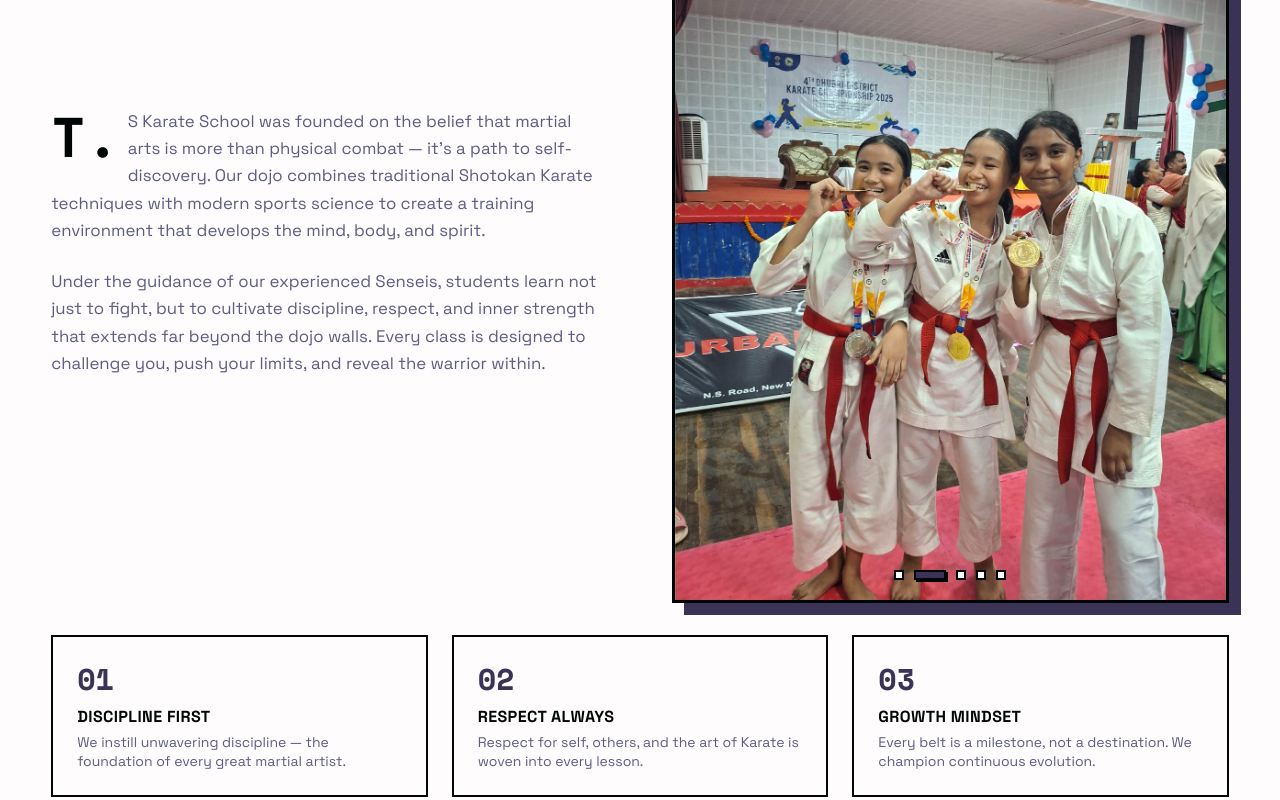
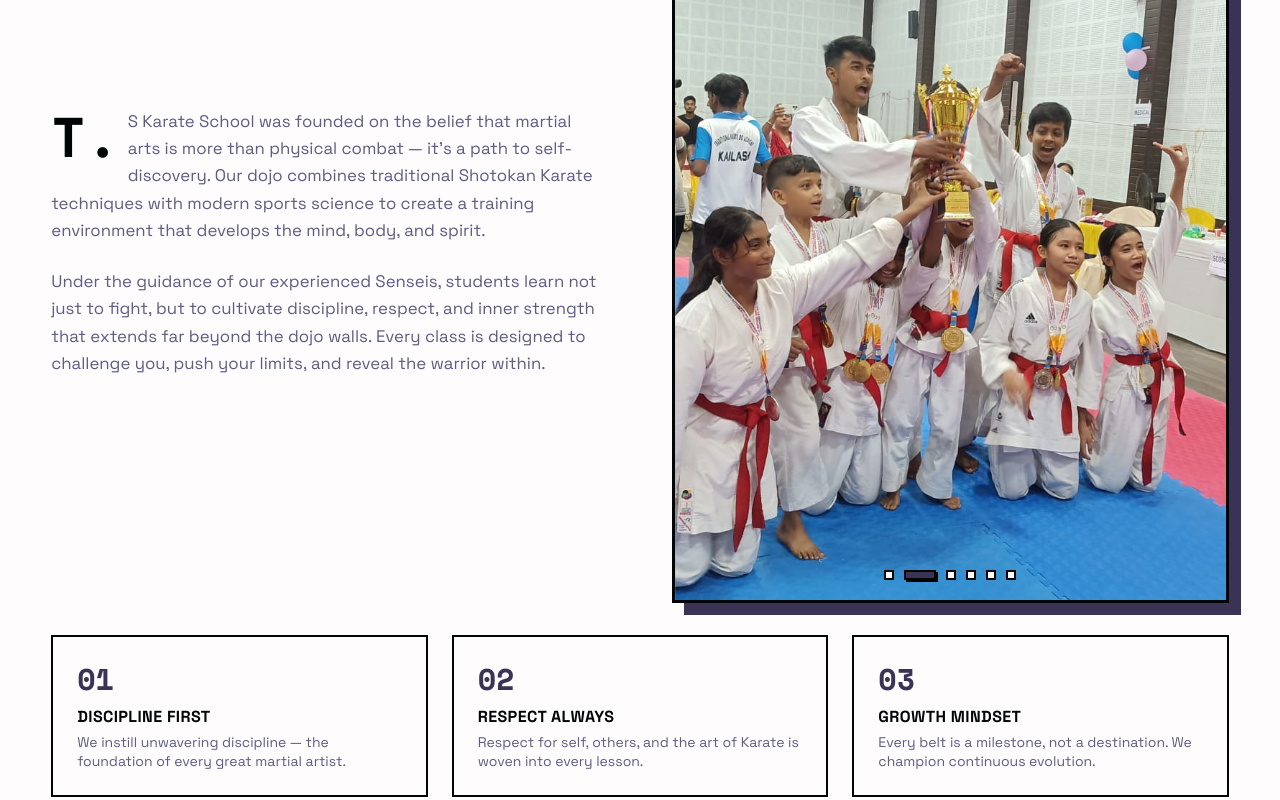
Before and after one commit to kamiism/TSKarateSchool, a React (Vite) app in the folder frontend/: page / in a window 1280 px wide. Shown: the part 1342-2142 px from the top of the page. Built offline with nearby package versions, Linux system fonts and the light colour scheme.

Commit message:
add new picture

```diff
--- a/frontend/src/components/landing/About.jsx
+++ b/frontend/src/components/landing/About.jsx
@@ -5,8 +5,9 @@ import TSKar3 from './TSKar3.jpeg';
 import TSKar4 from './TSKar4.jpeg';
 import TSKar5 from './TSKar5.jpeg';
 import TSKar6 from './TSKar6.jpeg';
+import TSKar7 from './TSKar7.jpeg';
 
-const photos = [TSKar2, TSKar3, TSKar4, TSKar5, TSKar6];
+const photos = [TSKar7, TSKar2, TSKar3, TSKar4, TSKar5, TSKar6];
 
 const philosophy = [
   { num: '01', title: 'Discipline First', desc: 'We instill unwavering discipline — the foundation of every great martial artist.' },
```
Also changed, not shown: frontend/src/components/landing/TSKar7.jpeg (added).
